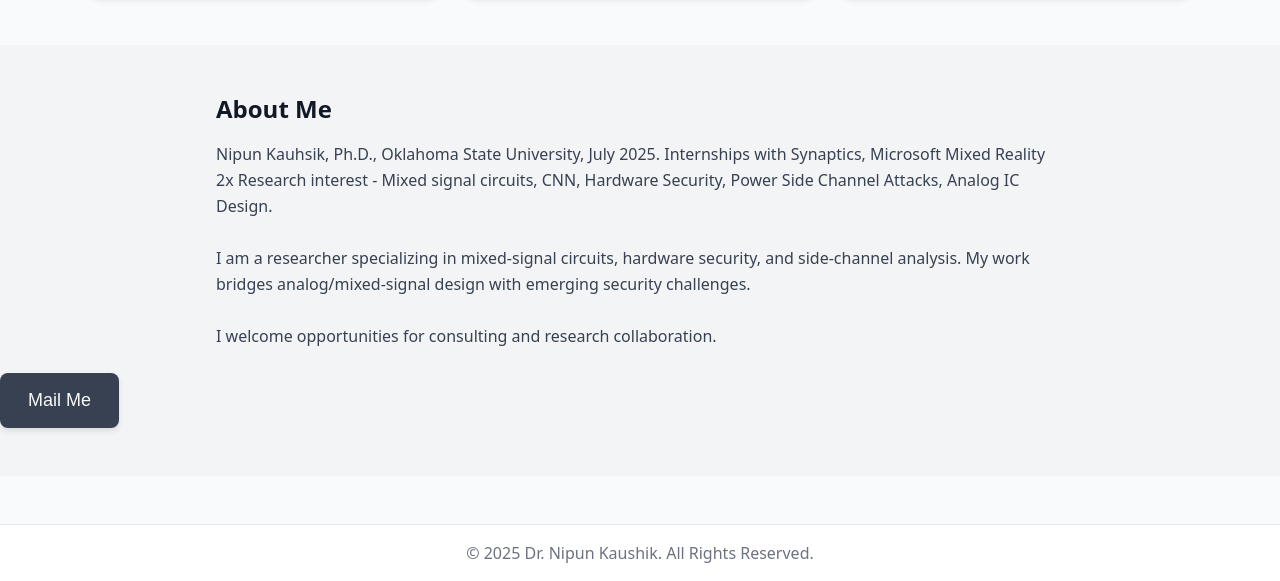
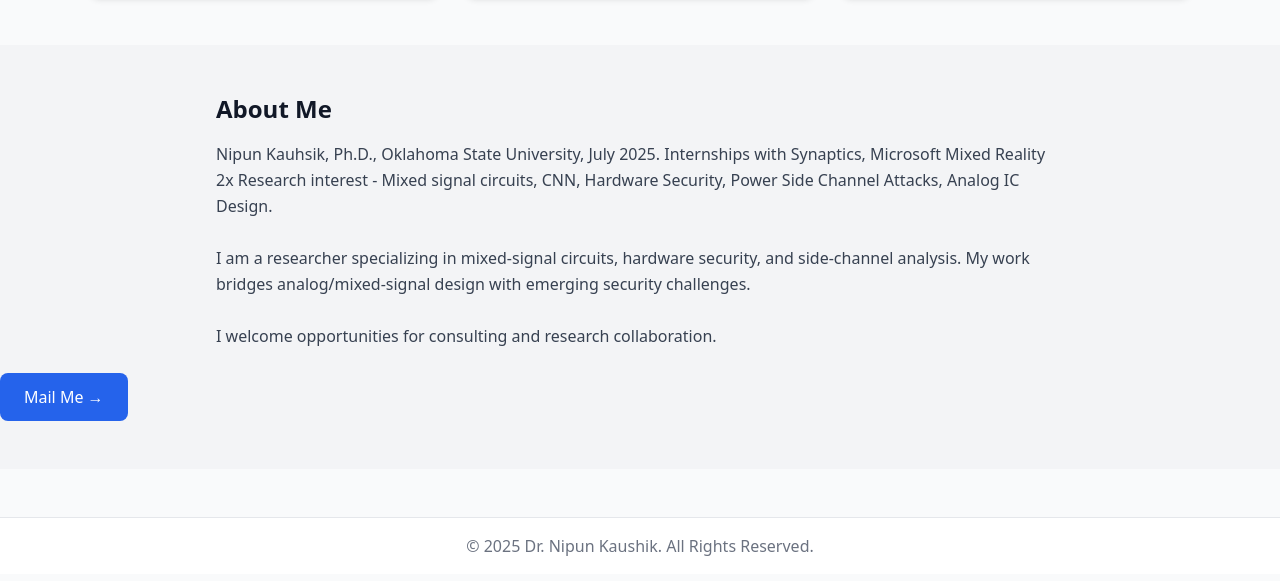
Before and after one commit to nkaushi/Dr.NipunKaushik.github.io, a plain HTML site: page index.html in a window 1280 px wide. Shown: the part 991-1572 px from the top of the page. Drawn offline with nearby package versions, Linux system fonts and the light colour scheme.

Commit message:
Update index.html

```diff
--- a/index.html
+++ b/index.html
@@ -189,29 +189,18 @@
         I welcome opportunities for consulting and research collaboration.
       </p>
     </div>
-      <!-- Mail Me Button -->
+      <!-- Button aligned with body -->
     <div class="mt-6">
-  <a href="mailto:contact@nipunkaushik.com?subject=Inquiry&body=Hello%20Dr.%20Kaushik&utm_source=github&utm_medium=button&utm_campaign=contact_clicks"
-     onclick="gtag('event', 'click', {
-         'event_category': 'Contact',
-         'event_label': 'Mail Click (github_landing_page)'
-     });"
-     style="
-         display: inline-block;
-         padding: 14px 28px;
-         background-color: #374151; /* Tailwind gray-700 */
-         color: #F9FAFB; /* Tailwind gray-50 / white */
-         font-family: 'Droid Sans', sans-serif;
-         font-size: 18px;
-         font-weight: 300;
-         text-decoration: none;
-         border-radius: 8px;
-         box-shadow: 0 3px 6px rgba(0,0,0,0.1);
-         transition: all 0.2s ease-in-out;
-     "
-     onmouseover="this.style.transform='translateY(-2px)'; this.style.boxShadow='0 5px 10px rgba(0,0,0,0.15)'; this.style.backgroundColor='#1F2937';"
-     onmouseout="this.style.transform='translateY(0)'; this.style.boxShadow='0 3px 6px rgba(0,0,0,0.1)'; this.style.backgroundColor='#374151';">
-     Mail Me
+      <a href="mailto:contact@nipunkaushik.com?subject=Inquiry&body=Hello%20Dr.%20Kaushik"
+         onclick="gtag('event', 'click', {
+             'event_category': 'Contact',
+             'event_label': 'Mail Click (github_landing_page)',
+             'utm_source': 'github',
+             'utm_medium': 'button',
+             'utm_campaign': 'contact_clicks'
+         });"
+         class="inline-block px-6 py-3 bg-blue-600 text-white rounded-lg hover:bg-blue-700 transition font-sans font-light text-base">
+         Mail Me →
   </a>
 </div>
   </section>
```
